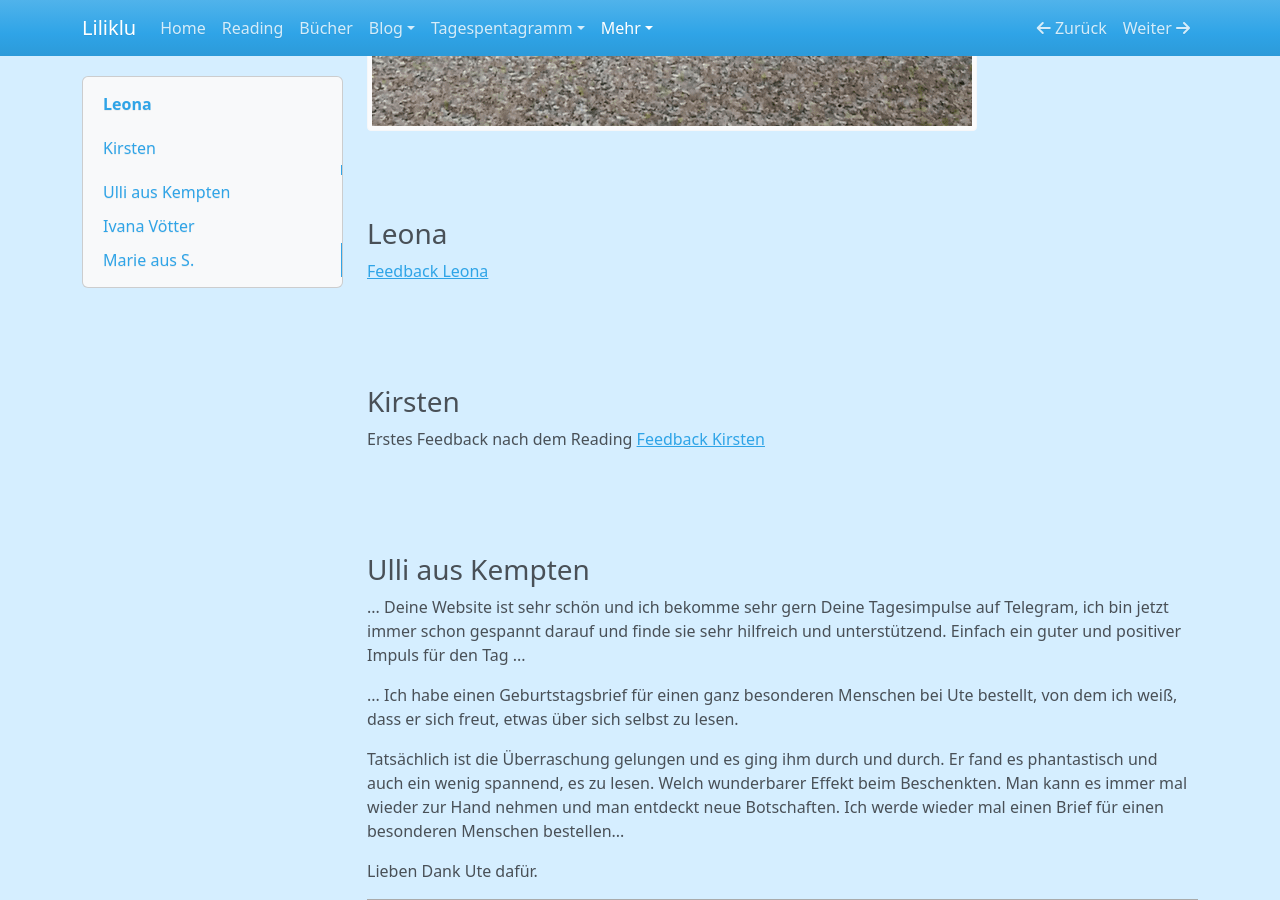
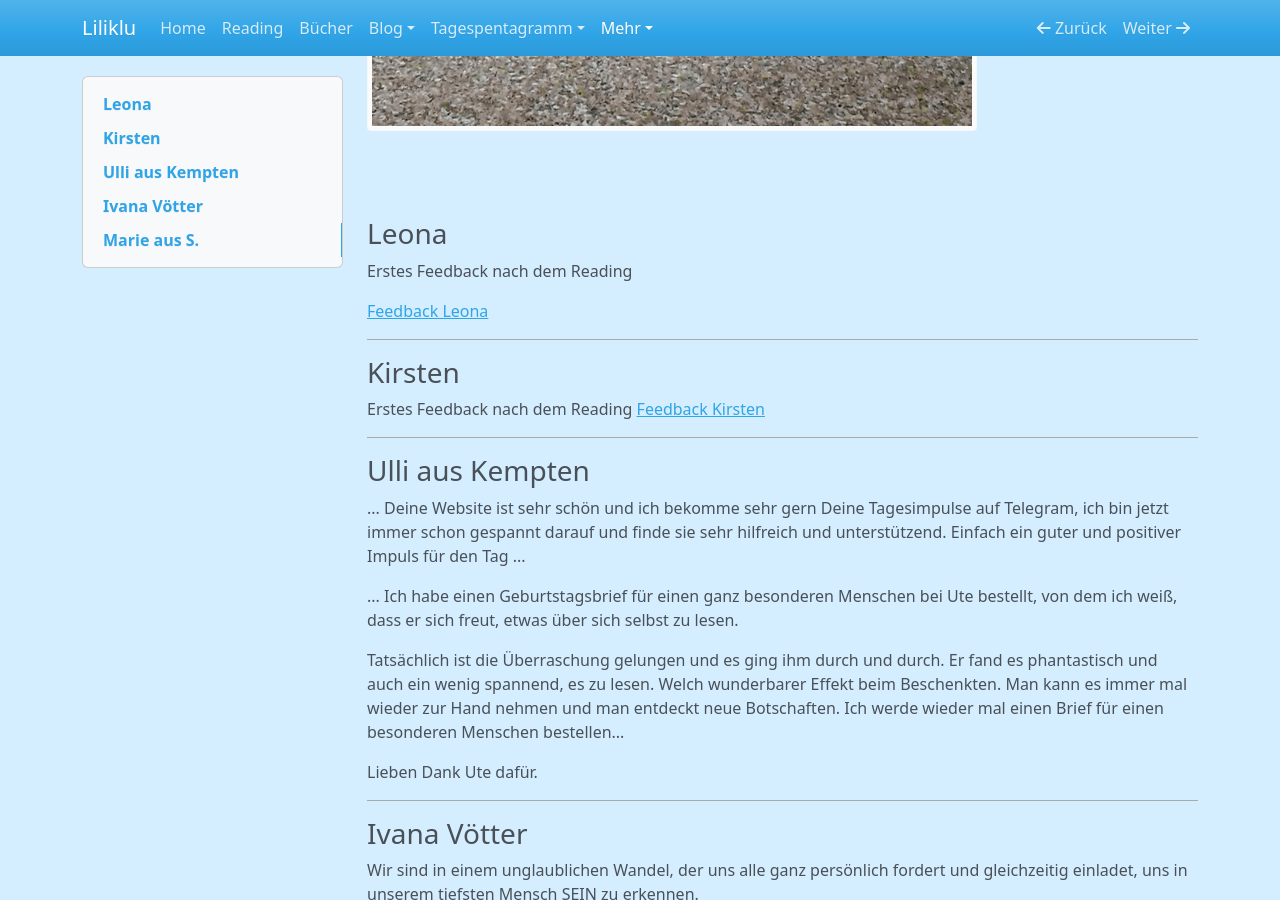
Before and after one commit to liliklu/liliklu.de, an MkDocs documentation site: the page built from docs/mehr/danke.md, in a window 1280 px wide and 900 px high, scrolled down 775 px. Built offline with MkDocs 1.6.1, drawn with Linux system fonts in a browser that asks for light colours; nearby versions of some CDN libraries.

Commit message:
Feedback

```diff
--- a/docs/mehr/danke.md
+++ b/docs/mehr/danke.md
@@ -7,19 +7,22 @@
 <br>
 
 ### Leona
+Erstes Feedback nach dem Reading
+
 <a href="https://t.me/Liliklu/653">Feedback Leona<a>
 
-<br>
+
 ---
-<br>
+
+
 ### Kirsten
 
 Erstes Feedback nach dem Reading
 <a href="https://t.me/Liliklu/617">Feedback Kirsten<a>
 
-<br>
+
 ---
-<br>
+
 
 ### Ulli aus Kempten
 
```
